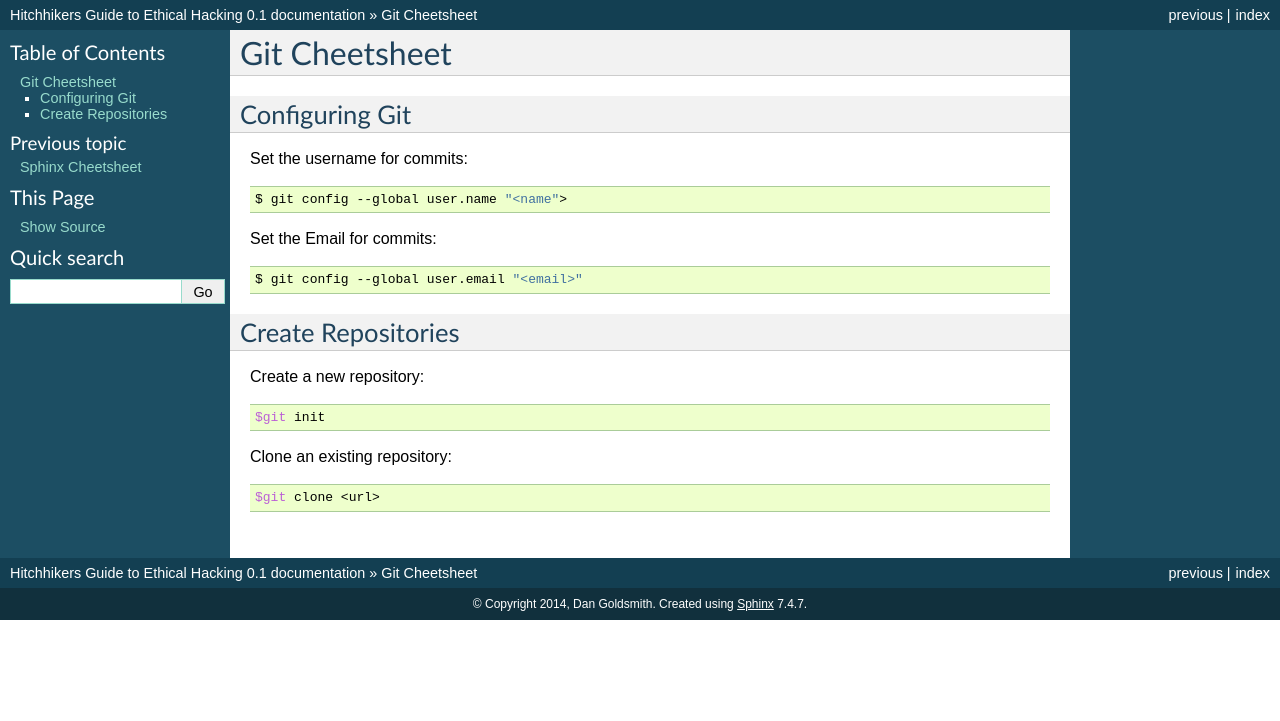
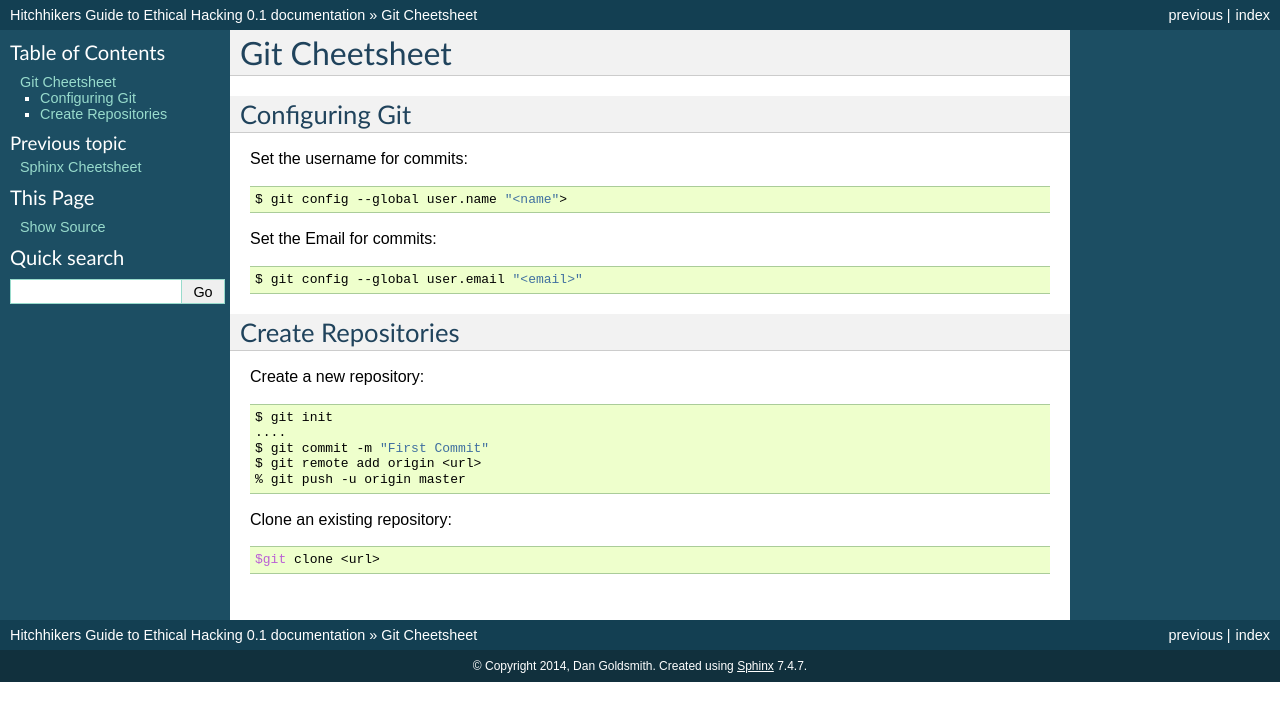
Before and after one commit to coventryuniversity/EH-H2GH, a Sphinx documentation site: the page built from source/git.rst, in a window 1280 px wide. Shown: the top 721 px of the page. Built offline with Sphinx 7.4.7, drawn with Linux system fonts in a browser that asks for light colours; formulas are drawn with MathJax 3.

Commit message:
Updates to git, prep for install RTD theme

```diff
--- a/source/git.rst
+++ b/source/git.rst
@@ -21,7 +21,11 @@ Create Repositories
 
 Create a new repository::
 
-  $git init
+  $ git init
+  ....
+  $ git commit -m "First Commit"
+  $ git remote add origin <url>
+  % git push -u origin master
 
 
 Clone an existing repository::
```
